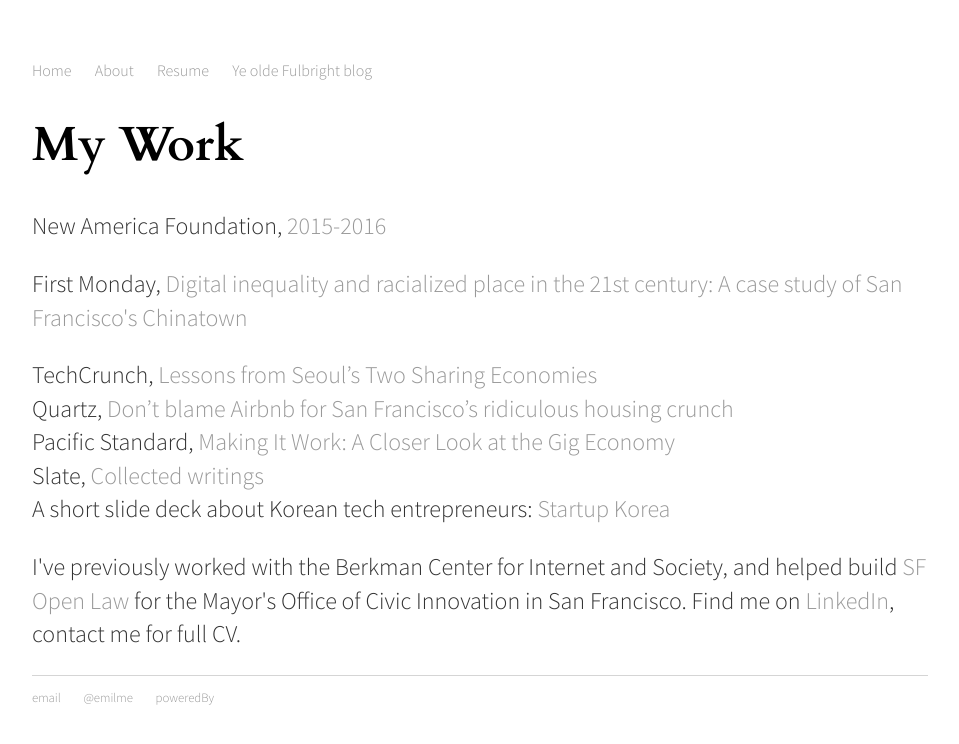
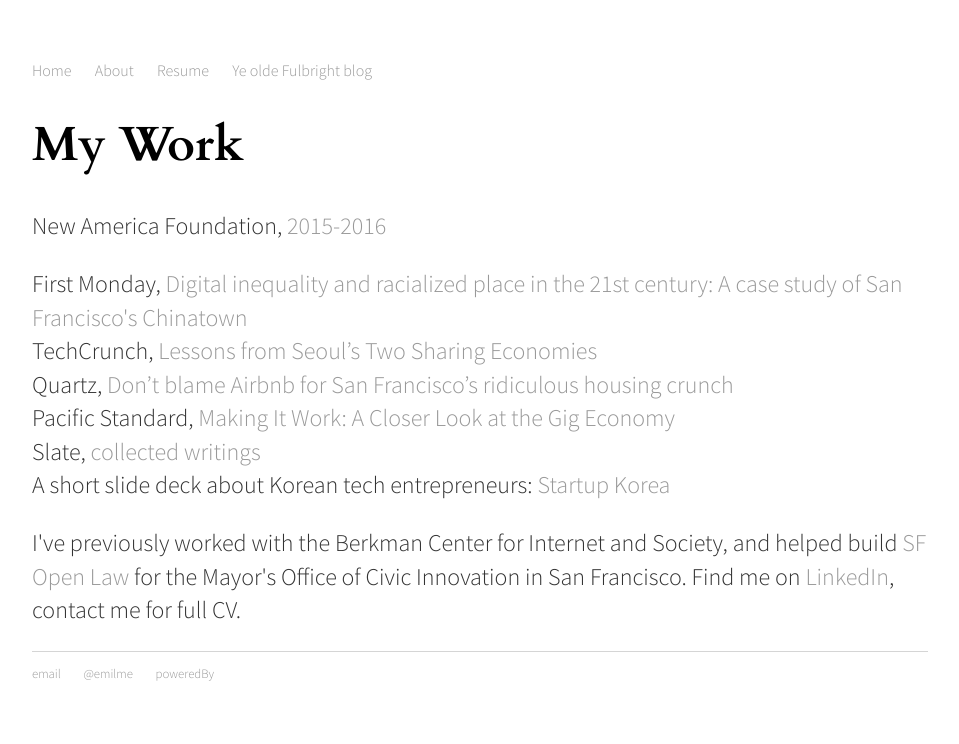
Before and after one commit to emilme/emilme.github.io, a Jekyll site: the page built from resume/index.html, in a window 1280 px wide. Shown: the top 744 px of the page, without its empty margins (160-1119 px from the left). Built offline with Jekyll 4.4.1, drawn with Linux system fonts in a browser that asks for light colours.

```diff
--- a/resume/index.html
+++ b/resume/index.html
@@ -6,10 +6,10 @@ title: Work
 	<h1>My Work</h1>
 	<p>New America Foundation, <a href="https://www.newamerica.org/our-people/emily-hong/">2015-2016</a></p>
 	<p>First Monday, <a href="http://firstmonday.org/ojs/index.php/fm/article/view/6196/">Digital inequality and racialized place in the 21st century: A case study of San Francisco's Chinatown</a>
-	<p>TechCrunch, <a href="http://techcrunch.com/2015/08/14/lessons-from-seouls-two-sharing-economies/">Lessons from Seoul’s Two Sharing Economies</a>
+	<br>TechCrunch, <a href="http://techcrunch.com/2015/08/14/lessons-from-seouls-two-sharing-economies/">Lessons from Seoul’s Two Sharing Economies</a>
 	<br>Quartz, <a href="http://qz.com/541697/dont-blame-airbnb-for-san-franciscos-ridiculous-housing-crunch/">Don’t blame Airbnb for San Francisco’s ridiculous housing crunch</a>
 	<br>Pacific Standard, <a href="http://www.psmag.com/business-economics/making-it-work-a-closer-look-at-the-gig-economy">Making It Work: A Closer Look at the Gig Economy</a>
-	<br>Slate, <a href="http://www.slate.com/authors.emily_hong.html">Collected writings</a>
+	<br>Slate, <a href="http://www.slate.com/authors.emily_hong.html">collected writings</a>
 	<br>A short slide deck about Korean tech entrepreneurs: <a href="https://docs.google.com/presentation/d/1upNoDC0jx2qZsXt-f0KI-7ajeRpY_ZWC4sb7-6fkHbs/pub?start=false&loop=false&delayms=3000">Startup Korea</a></p>
 	<p>I've previously worked with the Berkman Center for Internet and Society, and helped build <a href="http://open.innovatesf.com/openlaw/">SF Open Law</a> for the Mayor's Office of Civic Innovation in San Francisco. Find me on <a href="https://www.linkedin.com/in/emilydhong">LinkedIn</a>, contact me for full CV.</p>
 </div><!-- /.blurb -->
```
